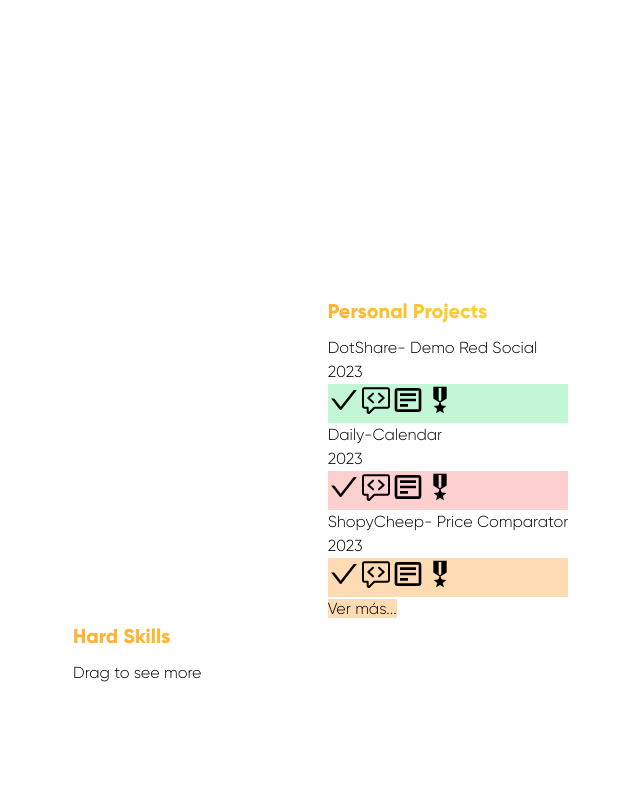
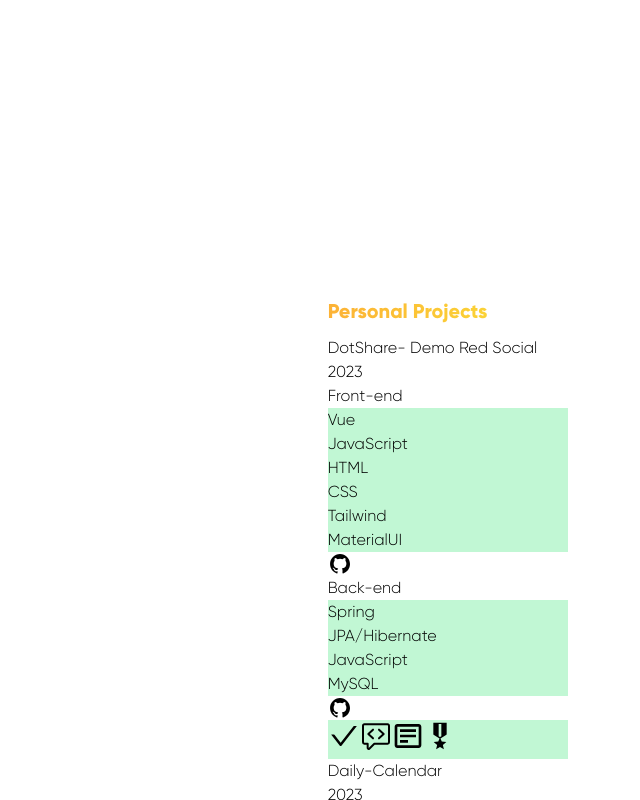
Before and after one commit to Madogaa/PortFolio-v.2.0, a React app: page / in a window 1280 px wide. Both pictures are taken after a click on the button 631 px from the left and 1585 px from the top of the page. Shown: the part 1185-1985 px from the top of the page, without its empty margins (192-832 px from the left). Built offline with nearby package versions, Linux system fonts and the light colour scheme; no server answers; the HTML template or start-up script is replaced by a standard one.

Commit message:
Project Card Edit v.1.1.

```diff
--- a/src/NavBar/NavBar.css
+++ b/src/NavBar/NavBar.css
@@ -1,14 +1,15 @@
-.navbar{
-    position: sticky;
-    height: 8vh;
-    background-color: #111;
-    color: var(--text-white);
+.navbar {
+  position: sticky;
+  top: 0;
+  height: 8vh;
+  background-color: #111;
+  color: var(--text-white);
 }
 
-.navbar ul li a{
-    font-weight: 600;
+.navbar ul li a {
+  font-weight: 600;
 }
 
-.navbar ul li:hover{
+.navbar ul li:hover {
   transform: scale(1.20)
 }
--- a/src/Sections/Projects/ProjectCard.jsx
+++ b/src/Sections/Projects/ProjectCard.jsx
@@ -4,7 +4,7 @@
 import { AiOutlineCheck } from "react-icons/ai";
 import { GoCodeReview } from "react-icons/go";
 import { MdMilitaryTech } from "react-icons/md";
-
+import { BiLogoGithub } from "react-icons/bi";
 function ProjectCard({ item, indice }) {
   const [activeContent, setActiveContent] = useState("check");
   const paletes = [
@@ -29,7 +29,7 @@
   ];
 
   const contentMap = {
-    check: <div className={`w-full h-full ${item.mockup}`}></div>,
+    check: <div className={`w-full h-72 ${item.mockup}`}></div>,
     detail: (
       <>
         <div className="flex justify-between items-center px-6 py-3">
@@ -57,9 +57,45 @@
       </div>
     ),
     militaryTech: (
-      <div className="contenedor">
-        {/* Aquí coloca el contenido relacionado con el enlace Military Tech */}
-        {/* Por ejemplo: <p>Tecnologías militares utilizadas</p> */}
+      <div className="m-auto px-6 py-6">
+        <h2 className="text-lg font-semibold pb-2">Front-end</h2>
+        <div className="w-full flex flex-wrap gap-4">
+          {item.technologies.frontEnd.map((tech, index) => (
+            <p
+              key={index}
+              className={`w-fit px-2 py-1 border-2 rounded-md ${paletes[indice].borderColor} ${paletes[indice].backgroundColor}`}
+            >
+              {tech}
+            </p>
+          ))}
+          <a
+            href={item.frontGit}
+            target="_blank"
+            rel="noreferrer"
+            className={`w-fit px-2 py-1 border-2 rounded-md ${paletes[indice].borderColor} ${paletes[indice].backgroundColor}`}
+          >
+            <BiLogoGithub size={24} />
+          </a>
+        </div>
+        <h2 className="text-lg font-semibold py-2">Back-end</h2>
+        <div className="w-full flex flex-wrap gap-4">
+          {item.technologies.backEnd.map((tech, index) => (
+            <p
+              key={index}
+              className={`w-fit px-2 py-1 border-2 rounded-md ${paletes[indice].borderColor} ${paletes[indice].backgroundColor}`}
+            >
+              {tech}
+            </p>
+          ))}
+          <a
+            href={item.backGit}
+            target="_blank"
+            rel="noreferrer"
+            className={`w-fit px-2 py-1 border-2 rounded-md ${paletes[indice].borderColor} ${paletes[indice].backgroundColor}`}
+          >
+            <BiLogoGithub size={24} />
+          </a>
+        </div>
       </div>
     ),
   };
@@ -70,14 +106,24 @@
 
   return (
     <div
-      className={`react-icons flex flex-col relative w-full h-96 border rounded-lg overflow-hidden border-2 ${paletes[indice].borderColor} ${paletes[indice].textColor}`}
+      className={`react-icons flex flex-col relative w-full border rounded-lg overflow-hidden border-2 ${paletes[indice].borderColor} ${paletes[indice].textColor}`}
     >
-      <a href={item.link} className={`p-4 ${paletes[indice].backgroundColor}  `}>
+      <a
+        href={item.link}
+        target="_blank"
+        rel="noreferrer"
+        className={`p-4 ${paletes[indice].backgroundColor}  `}
+      >
         <h3 className="font-semibold ">{item.title}</h3>
         <p>2023</p>
       </a>
 
-      <a href={item.link} className="flex-grow flex flex-col justify-around ">
+      <a
+        href={item.link}
+        target="_blank"
+        rel="noreferrer"
+        className="flex-grow flex flex-col justify-around "
+      >
         {contentMap[activeContent]}
       </a>
 
--- a/src/Sections/Projects/Projects.jsx
+++ b/src/Sections/Projects/Projects.jsx
@@ -26,6 +26,8 @@
       backEndDesc: "Spring",
       mockup: "dotshare-mock",
       link: "https://sc.madoga.dev",
+      frontGit: "https://github.com/Madogaa/TFG-Frontend",
+      backGit: "https://github.com/Madogaa/TFG-Backend",
       description:
         "Dotshare es una demo de una red social de comparticion de apuntes, donde podrás crear nuevas relaciones de amistad, compartir y enriquecer tu red con datos de interes, optimizando el tiempo de estudio y de busqueda de material util para el estudio.",
     },
@@ -50,6 +52,8 @@
       backEndDesc: "Node",
       mockup: "daily-mock",
       link: "https://day.madoga.dev",
+      frontGit: "https://github.com/Madogaa/Calendar",
+      backGit: "https://github.com/Madogaa/DailyApi-Node",
       description:
         "Daily es un calendario donde podrás crear, borrar y personalizar tus eventos, para tener una mayor organización y optimización de tus tareas.",
     },
@@ -68,6 +72,8 @@
       backEndDesc: "Django",
       mockup: "shopy-mock",
       link: "https://sc.madoga.dev",
+      frontGit: "https://github.com/Madogaa/Shopycheep",
+      backGit: "https://github.com/Madogaa/ShopycheepAPI",
       description:
         "Shopycheep es un comparador de precios donde podrás ver los productos disponibles en cada supermercado. Además podrás buscar productos y ver donde se encuentran más baratos para optimizar tus compras y salvar tu bolsillo.",
     },
@@ -82,6 +88,8 @@
         ))}
         <div className="col-span-3 text-center">
           <a
+            target="_blank"
+            rel="noreferrer"
             href="https://github.com/Madogaa"
             className="bg-orange-200-t py-3 px-4 rounded-md border-orange-300 border-2 font-semibold text-orange-500"
           >
```
